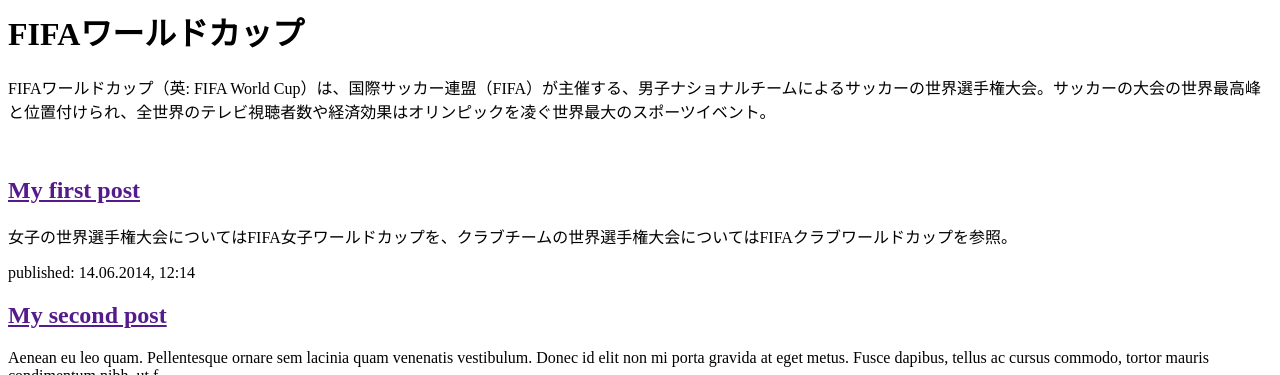
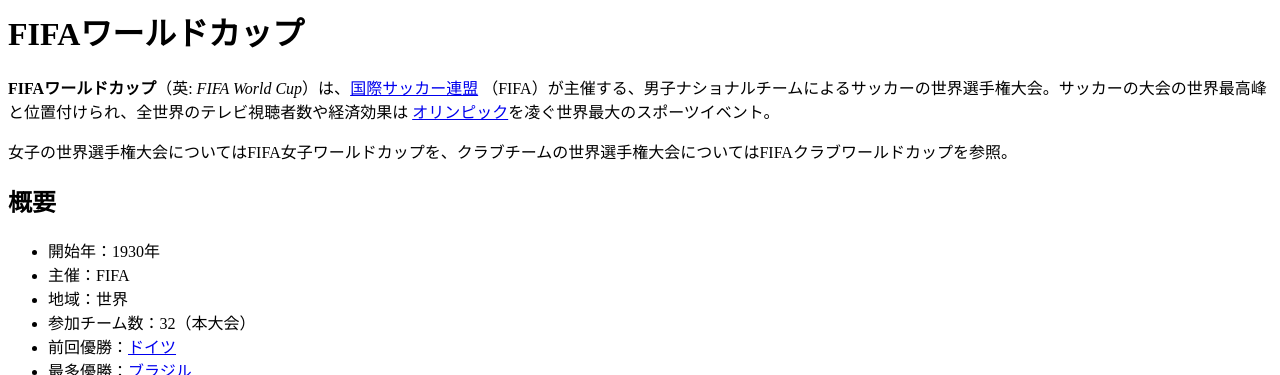
Before and after one commit to YumaTsurugasaki/my-first-blog, a Django app: template blog/templates/blog/p10_2.html in a window 1280 px wide. Shown: the top 375 px of the page. Run offline with Django 3.2, Linux system fonts and the light colour scheme; the template is opened without the code that fills it, so the values that code supplies are empty.

Commit message:
change p10_2.py

```diff
--- a/blog/templates/blog/p10_2.html
+++ b/blog/templates/blog/p10_2.html
@@ -8,16 +8,44 @@
         </div>
 
         <div>
-            <p>FIFAワールドカップ（英: FIFA World Cup）は、国際サッカー連盟（FIFA）が主催する、男子ナショナルチームによるサッカーの世界選手権大会。サッカーの大会の世界最高峰と位置付けられ、全世界のテレビ視聴者数や経済効果はオリンピックを凌ぐ世界最大のスポーツイベント。</p>
-            <br>
-            <h2><a href="">My first post</a></h2>
+            <p><strong>FIFAワールドカップ</strong>（英: <em>FIFA World Cup</em>）は、<a href="https://ja.wikipedia.org/wiki/%E5%9B%BD%E9%9A%9B%E3%82%B5%E3%83%83%E3%82%AB%E3%83%BC%E9%80%A3%E7%9B%9F">国際サッカー連盟</a>
+              （FIFA）が主催する、男子ナショナルチームによるサッカーの世界選手権大会。サッカーの大会の世界最高峰と位置付けられ、全世界のテレビ視聴者数や経済効果は
+              <a href="https://ja.wikipedia.org/wiki/%E8%BF%91%E4%BB%A3%E3%82%AA%E3%83%AA%E3%83%B3%E3%83%94%E3%83%83%E3%82%AF">オリンピック</a>を凌ぐ世界最大のスポーツイベント。</p>
             <p>女子の世界選手権大会についてはFIFA女子ワールドカップを、クラブチームの世界選手権大会についてはFIFAクラブワールドカップを参照。</p>
         </div>
 
         <div>
-            <p>published: 14.06.2014, 12:14</p>
-            <h2><a href="">My second post</a></h2>
-            <p>Aenean eu leo quam. Pellentesque ornare sem lacinia quam venenatis vestibulum. Donec id elit non mi porta gravida at eget metus. Fusce dapibus, tellus ac cursus commodo, tortor mauris condimentum nibh, ut f.</p>
+            <h2>概要</h2>
+            <ul>
+                <li>開始年：1930年</li>
+                <li>主催：FIFA</li>
+                <li>地域：世界</li>
+                <li>参加チーム数：32（本大会）</li>
+                <li>前回優勝：<a href="https://ja.wikipedia.org/wiki/%E3%82%B5%E3%83%83%E3%82%AB%E3%83%BC%E3%83%89%E3%82%A4%E3%83%84%E4%BB%A3%E8%A1%A8">ドイツ</a></li>
+                <li>最多優勝：<a href="https://ja.wikipedia.org/wiki/%E3%82%B5%E3%83%83%E3%82%AB%E3%83%BC%E3%83%96%E3%83%A9%E3%82%B8%E3%83%AB%E4%BB%A3%E8%A1%A8">ブラジル</a></li>
+            </ul>
+            <div>
+                <img src="https://upload.wikimedia.org/wikipedia/ja/thumb/5/5d/FIFA_World_Cup_Trophy_2002_0103.jpg/300px-FIFA_World_Cup_Trophy_2002_0103.jpg">
+                <br>
+                <p>"FIFAワールドカップトロフィー""</p>
+            </div>
+        </div>
+
+        <div>
+            <h2>歴代開催国</h2>
+            <ol>
+                <li>1930年：ウルグアイ</li>
+                <li>1934年：イタリア</li>
+                <li>1938年：フランス</li>
+                <li>1950年：ブラジル</li>
+                <li>1954年：スイス</li>
+            </ol>
+        </div>
+
+        <div>
+            <p>This page is a minimized version of
+              <a href="https://ja.wikipedia.org/wiki/FIFA%E3%83%AF%E3%83%BC%E3%83%AB%E3%83%89%E3%82%AB%E3%83%83%E3%83%97">wikipedia entry</a>
+            </p>
         </div>
     </body>
 </html>
```
